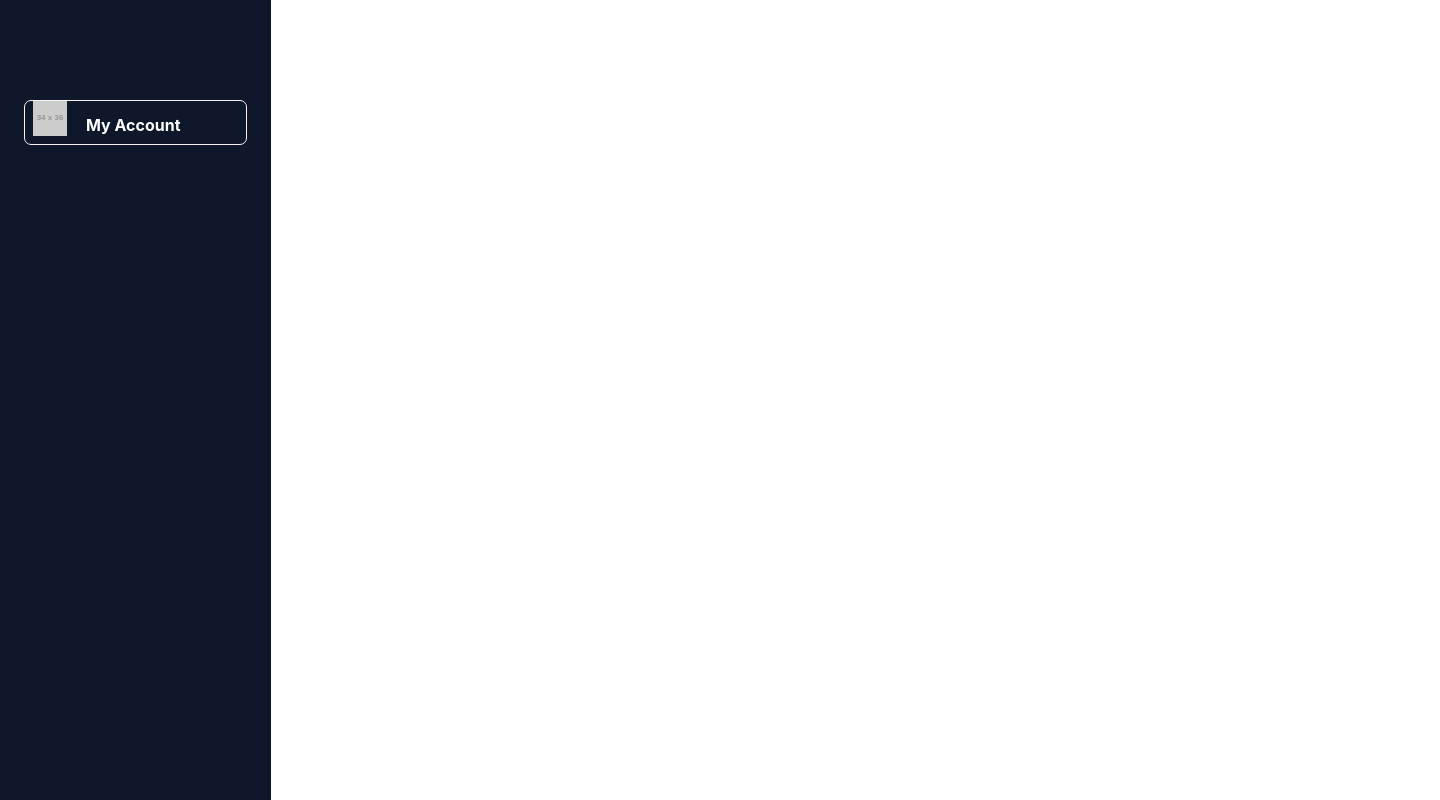
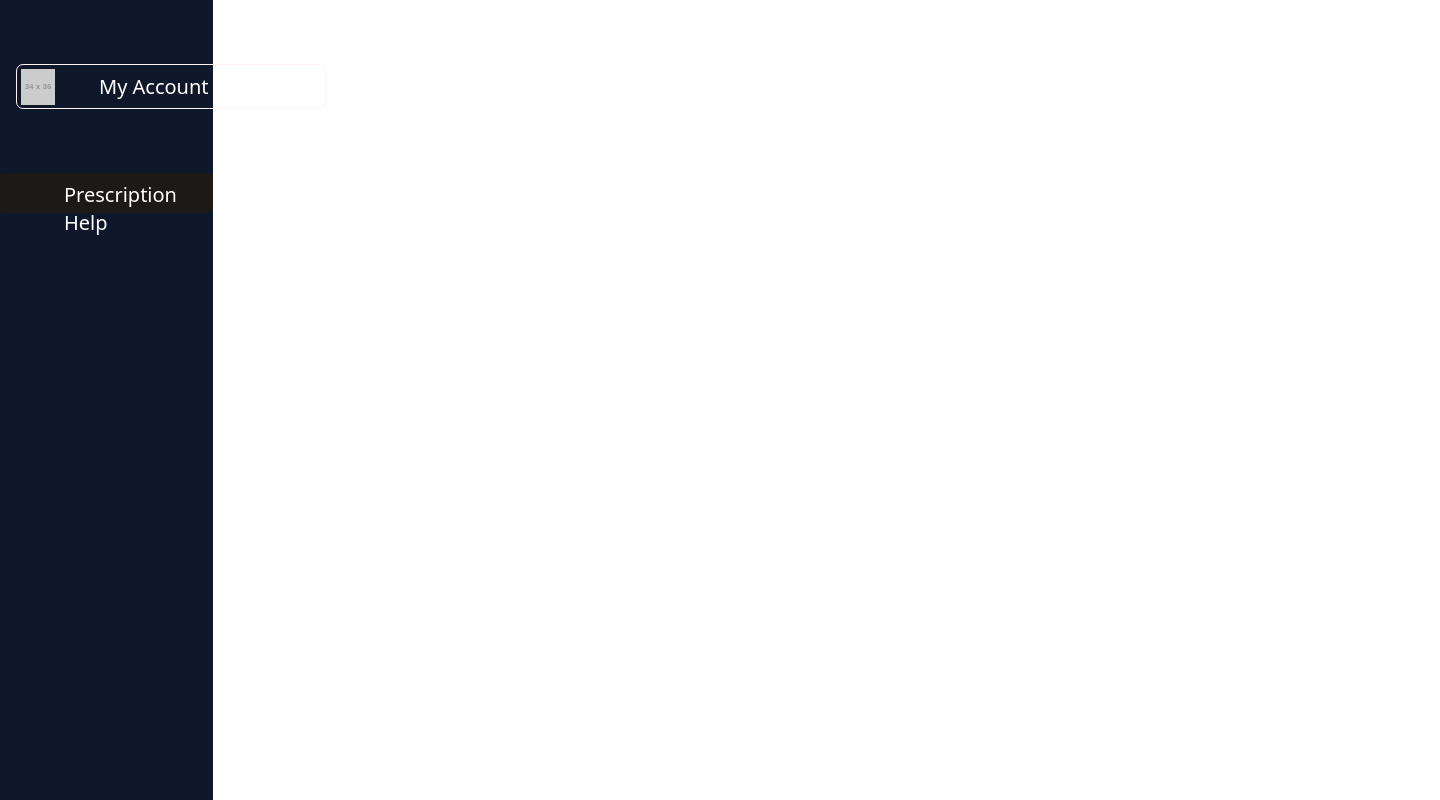
Before and after one commit to nafi-ullah/Meena-frontend, a React (Create React App) app: page / in a window 1280 px wide. Shown: the top 800 px of the page, 1440 px wide, since content can reach past the window. Built offline with nearby package versions, Linux system fonts and the light colour scheme.

Commit message:
one button

```diff
--- a/src/components/SideBar.js
+++ b/src/components/SideBar.js
@@ -2,17 +2,21 @@ import React from 'react'
 
 const SideBar = () => {
   return (
-    <div className="w-1/6 h-screen left-0 top-0 absolute bg-slate-900" >
+    <div className="w-1/6 h-screen  bg-slate-900 flex flex-col" >
 
-<div className="w-[1440px] h-[1024px] relative bg-white">
-    <div className="w-[271px] h-[1024px] left-0 top-0 absolute bg-slate-900" />
-    <div className="w-[223px] h-[45px] left-[24px] top-[100px] absolute">
-      <img className="w-[34px] h-9 left-[9px] top-0 absolute" src="https://via.placeholder.com/34x36" />
-      <div className="w-[223px] h-[45px] left-0 top-0 absolute rounded-[7px] border border-red-50" />
+
+    <div className="w-[310px] h-[45px] my-16 mx-4 flex rounded-[7px] border border-red-50">
+      <img className="w-[34px] h-9 m-1" src="https://via.placeholder.com/34x36" />
+      <div className=" text-white text-xl px-10 p-2 ">My Account</div>
     </div>
-    <div className="w-[271px] h-1 left-0 top-[965px] absolute bg-zinc-300" />
-    <div className="left-[86px] top-[113px] absolute text-white text-base font-bold font-['Inter']">My Account</div>
-  </div>
+
+    <div className="w-full h-10 bg-stone-900 rounded-[3px] flexm py-2 px-16" >
+
+    <div className=" text-white text-xl  ">Prescription Help</div>
+
+   </div>
+
+
 
 
     </div>
```
